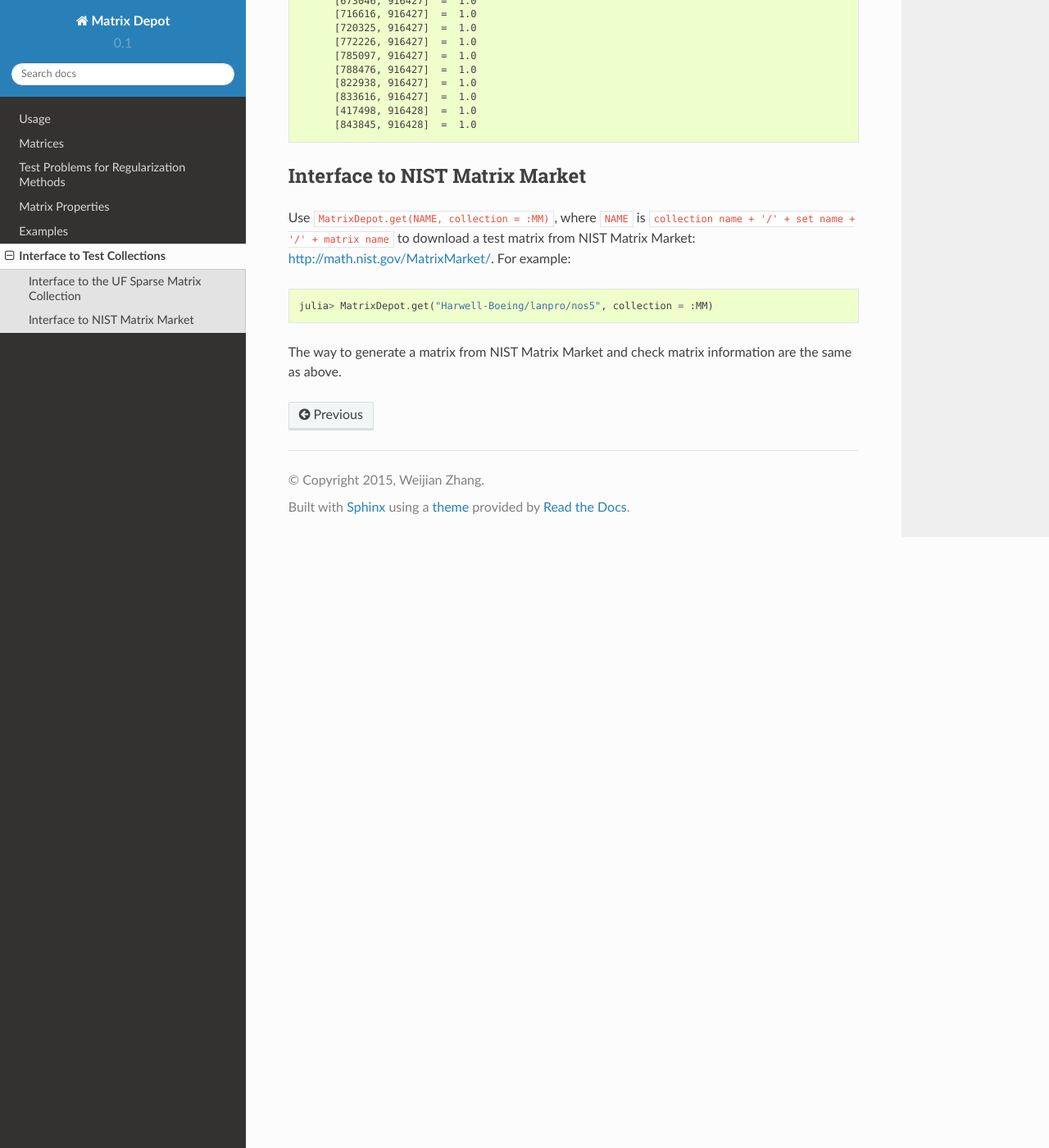
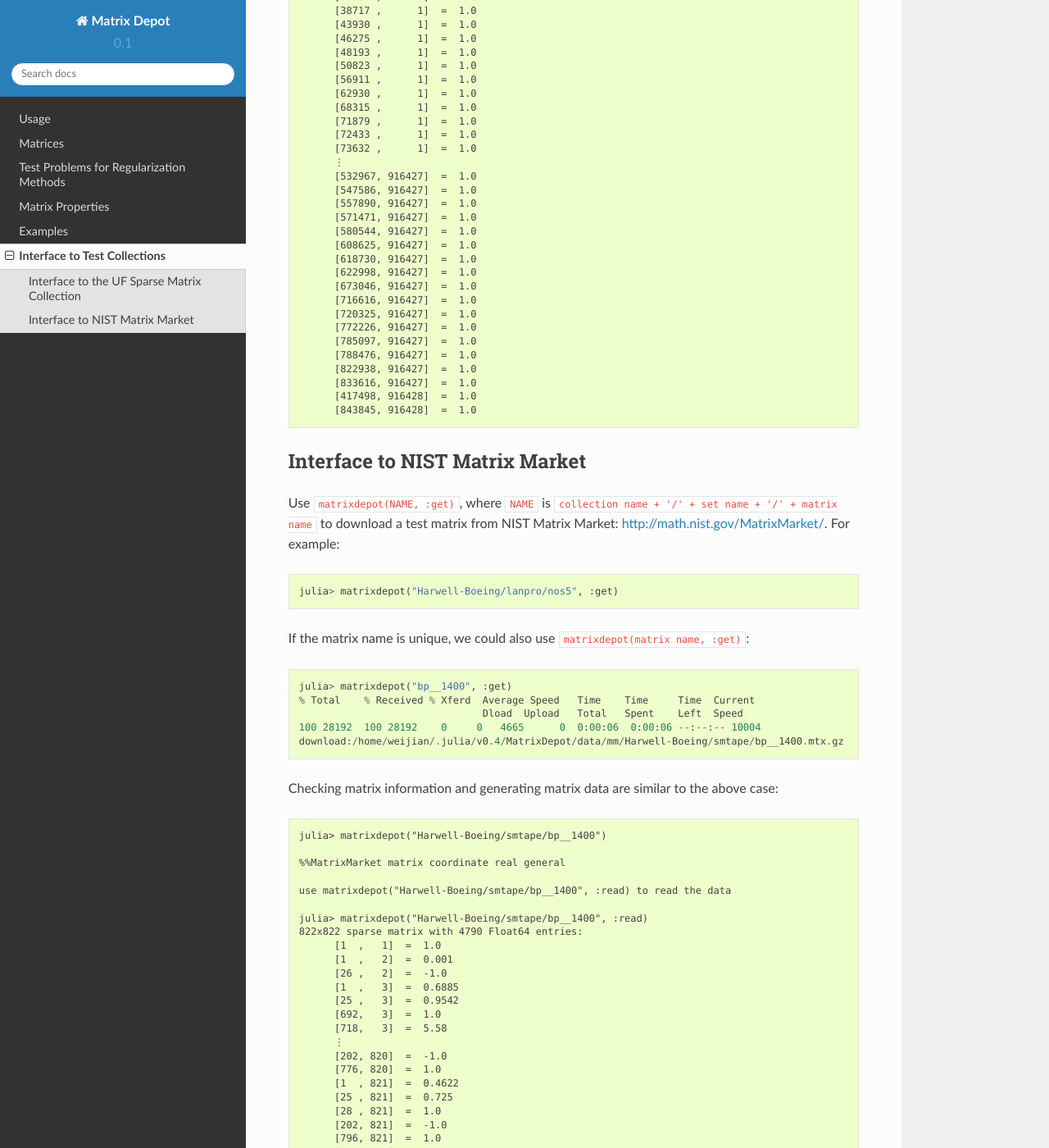
Before and after one commit to JuliaLinearAlgebra/MatrixDepot.jl, a Sphinx documentation site: the page built from doc/interface.rst, in a window 1280 px wide and 1400 px high, scrolled down 1504 px. Shown: the whole window at 82% size. Built offline with Sphinx 7.4.7 and the Read the Docs theme 2.0.0, drawn with Linux system fonts in a browser that asks for light colours; some of the changed text lies outside the part shown.

Commit message:
fix Matrix Market interface error and update documentation

```diff
--- a/doc/interface.rst
+++ b/doc/interface.rst
@@ -3,27 +3,44 @@
 Interface to Test Collections
 =============================
 
-Before downloading test matrices, we should first update the database::
+Before downloading test matrices, it is recommended to first update
+the database::
 
   julia> MatrixDepot.update()
-
 
 
 Interface to the UF Sparse Matrix Collection
 ---------------------------------------------
 
-Use ``MatrixDepot.get(NAME)``, where ``NAME`` is ``collection name
+Use ``matrixdepot(NAME, :get)``, where ``NAME`` is ``collection name
 +'/' + matrix name``,  to download a test matrix from the
 `UF Sparse Matrix Collection <http://www.cise.ufl.edu/research/sparse/matrices/list_by_id.html>`_.
 For example::
 
-  julia> MatrixDepot.get("SNAP/web-Google")
+  julia> matrixdepot("SNAP/web-Google", :get)
 
 .. note::
    ``matrixdepot()`` displays all the matrices in the
    collection, including the newly downloaded matrices. All the matrix
    data can be found by ``matrixdepot("data")``.
 
+If the matrix name is unique in the collections, we could use
+``matrixdepot(matrix name, :get)`` to download the data. If more than
+one matrix has the same name, a list of options will be returned. For
+example::
+
+  julia> matrixdepot("epb0", :get)
+  % Total    % Received % Xferd  Average Speed   Time    Time     Time  Current
+                                 Dload  Upload   Total   Spent    Left  Speed
+  100 83244  100 83244    0     0   109k      0 --:--:-- --:--:-- --:--:--  133k
+  download:/home/weijian/.julia/v0.4/MatrixDepot/data/uf/Averous/epb0.tar.gz
+  epb0/epb0.mtx
+
+  julia> matrixdepot("1138_bus", :get)
+  Try MatrixDepot.get(`name`), where `name` is one of the elements in the following Array:
+  2-element Array{AbstractString,1}:
+  "HB/1138_bus"
+  "Harwell-Boeing/psadmit/1138_bus"
 
 When download is complete, we can check matrix information using::
 
@@ -44,7 +61,7 @@
   %-------------------------------------------------------------------------------
   ...
 
-and generate it with the Symbol ``:r``::
+and generate it with the Symbol ``:r`` or  ``:read`` ::
 
   julia> matrixdepot("SNAP/web-Google", :r)
   916428x916428 sparse matrix with 5105039 Float64 entries:
@@ -89,12 +106,46 @@
 Interface to NIST Matrix Market
 -------------------------------
 
-Use ``MatrixDepot.get(NAME, collection = :MM)``, where ``NAME`` is
+Use ``matrixdepot(NAME, :get)``, where ``NAME`` is
 ``collection name + '/' + set name + '/' + matrix name`` to download a
 test matrix from NIST Matrix Market:
 http://math.nist.gov/MatrixMarket/. For example::
 
-  julia> MatrixDepot.get("Harwell-Boeing/lanpro/nos5", collection = :MM)
+  julia> matrixdepot("Harwell-Boeing/lanpro/nos5", :get)
 
-The way to generate a matrix from NIST Matrix Market and check matrix
-information are the same as above.
+If the matrix name is unique, we could also use ``matrixdepot(matrix name, :get)``::
+
+  julia> matrixdepot("bp__1400", :get)
+  % Total    % Received % Xferd  Average Speed   Time    Time     Time  Current
+                                 Dload  Upload   Total   Spent    Left  Speed
+  100 28192  100 28192    0     0   4665      0  0:00:06  0:00:06 --:--:-- 10004
+  download:/home/weijian/.julia/v0.4/MatrixDepot/data/mm/Harwell-Boeing/smtape/bp__1400.mtx.gz
+
+
+Checking matrix information and generating matrix data are similar to
+the above case::
+
+  julia> matrixdepot("Harwell-Boeing/smtape/bp__1400")
+
+  %%MatrixMarket matrix coordinate real general
+
+  use matrixdepot("Harwell-Boeing/smtape/bp__1400", :read) to read the data
+
+  julia> matrixdepot("Harwell-Boeing/smtape/bp__1400", :read)
+  822x822 sparse matrix with 4790 Float64 entries:
+	[1  ,   1]  =  1.0
+	[1  ,   2]  =  0.001
+	[26 ,   2]  =  -1.0
+	[1  ,   3]  =  0.6885
+	[25 ,   3]  =  0.9542
+	[692,   3]  =  1.0
+	[718,   3]  =  5.58
+	⋮
+	[202, 820]  =  -1.0
+	[776, 820]  =  1.0
+	[1  , 821]  =  0.4622
+	[25 , 821]  =  0.725
+	[28 , 821]  =  1.0
+	[202, 821]  =  -1.0
+	[796, 821]  =  1.0
+	[2  , 822]  =  1.0
```
Also changed, not shown: 1 other file.
